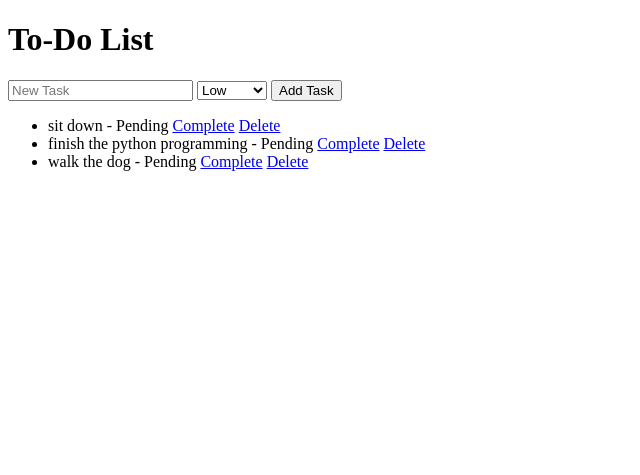
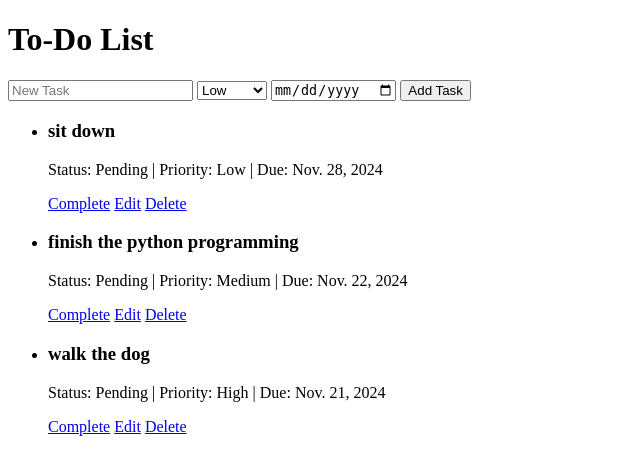
Before and after one commit to Fihliwe/CODSOFT, a Django app: page / in a window 1280 px wide. Shown: the top 475 px of the page, without its empty margins (0-640 px from the left). Run offline with Django 5.2, Linux system fonts and the light colour scheme; data comes from the database, SQL or seed files in the repository; both versions use the stored data as it was after the commit.

Commit message:
refactored html files

```diff
--- a/To-do-list/todolist/tasks/models.py
+++ b/To-do-list/todolist/tasks/models.py
@@ -14,6 +14,7 @@ class Task(models.Model):
     status = models.CharField(default='Pending', max_length=50)
     created_at = models.DateTimeField(auto_now_add=True)
     updated_at = models.DateTimeField(auto_now=True)
+    due_date = models.DateField(default=None, blank=True, null=True)
 
     def __str__(self):
         return self.task
--- a/To-do-list/todolist/tasks/templates/tasks/list_tasks.html
+++ b/To-do-list/todolist/tasks/templates/tasks/list_tasks.html
@@ -14,19 +14,31 @@
             <option value="Medium">Medium</option>
             <option value="High">High</option>
         </select>
+        <input type="date" name="due_date">
         <button type="submit">Add Task</button>
     </form>
 
-    <ul>
+    <ul class="divide-y divide-gray-200 rounded-lg shadow-lg bg-white overflow-hidden">
         {% for task in tasks %}
-            <li>
-                {{ task.task }} - {{ task.status }}
-                {% if task.status == 'Pending' %}
-                    <a href="{% url 'task_complete' task.id %}">Complete</a>
-                {% endif %}
-                <a href="{% url 'task_delete' task.id %}">Delete</a>
+            <li class="p-4 flex items-center justify-between hover:bg-gray-50">
+                <div>
+                    <h3 class="text-lg font-medium text-gray-900">{{ task.task }}</h3>
+                    <p class="text-sm text-gray-500">
+                        Status: <span class="{% if task.status == 'Pending' %}text-yellow-600{% else %}text-green-600{% endif %}">{{ task.status }}</span>
+                        | Priority: <span class="{% if task.priority == 'High' %}text-red-600{% elif task.priority == 'Medium' %}text-blue-600{% else %}text-gray-600{% endif %}">{{ task.priority }}</span>
+                        | Due: <span class="{% if task.due_date and task.due_date < today %}text-red-500{% else %}text-gray-500{% endif %}">{{ task.due_date }}</span>
+                    </p>
+                </div>
+                <div class="flex space-x-4">
+                    {% if task.status == 'Pending' %}
+                        <a href="{% url 'task_complete' task.id %}" class="text-sm text-green-600 hover:underline">Complete</a>
+                    {% endif %}
+                    <a href="{% url 'task_edit' task.id %}" class="text-sm text-blue-600 hover:underline">Edit</a>
+                    <a href="{% url 'task_delete' task.id %}" class="text-sm text-red-600 hover:underline">Delete</a>
+                </div>
             </li>
         {% endfor %}
     </ul>
+
 </body>
 </html>
--- a/To-do-list/todolist/tasks/views.py
+++ b/To-do-list/todolist/tasks/views.py
@@ -9,8 +9,9 @@ def task_add(request):
     if request.method == 'POST':
         task = request.POST.get('task')
         priority = request.POST.get('priority')
+        due_date = request.POST.get('due_date')
         if task:
-            Task.objects.create(task=task, priority=priority)
+            Task.objects.create(task=task, priority=priority, due_date=due_date)
         return redirect('list_tasks')
 
 def task_complete(request, task_id):
```
Also changed, not shown: To-do-list/todolist/db.sqlite3, To-do-list/todolist/tasks/migrations/0004_task_priority.py (added), To-do-list/todolist/tasks/migrations/0005_task_due_date.py (added).
